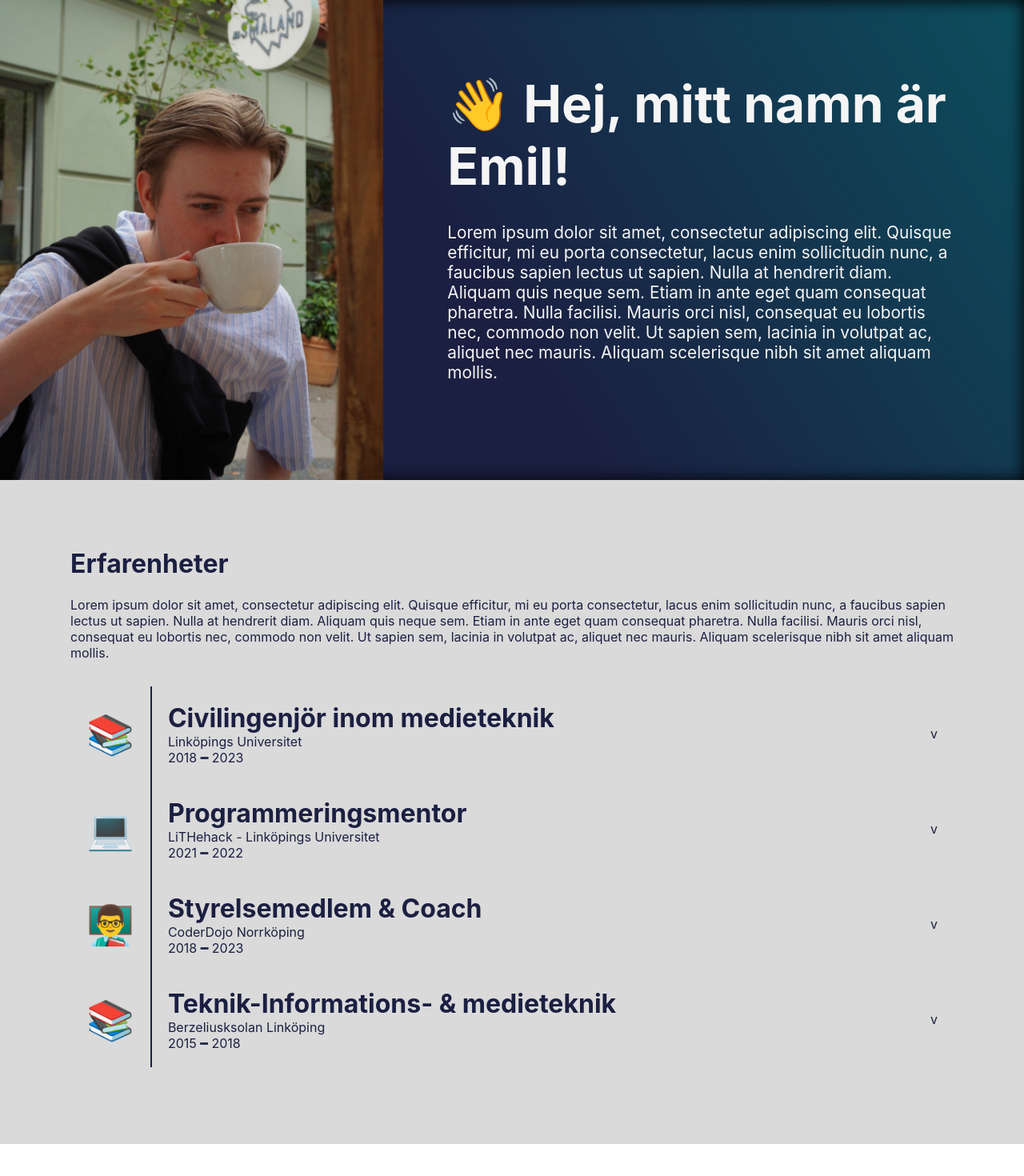
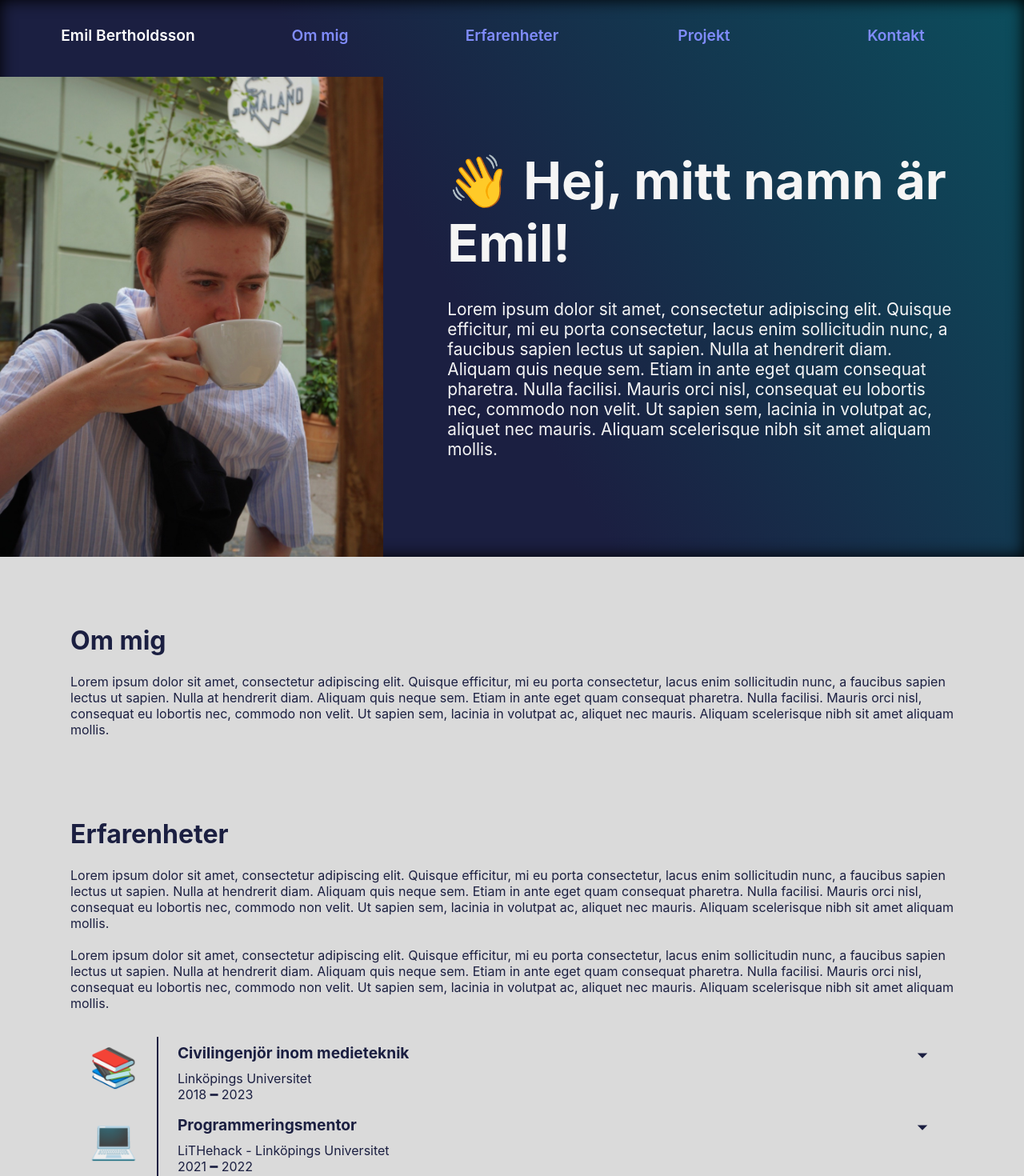
Before and after one commit to EmilBert/emilbert.gihub.io, a React (Create React App) app: page / in a window 1280 px wide. Shown: the top 1470 px of the page at 80% size. Before the commit the page ends 1430 px from the top, so only its background shows below. Built offline with nearby package versions, Linux system fonts and the light colour scheme.

Commit message:
navbar added

```diff
--- a/package.json
+++ b/package.json
@@ -8,7 +8,9 @@
     "@testing-library/user-event": "^12.8.3",
     "react": "^17.0.2",
     "react-dom": "^17.0.2",
+    "react-icons": "^4.3.1",
     "react-scripts": "4.0.3",
+    "react-scroll": "^1.8.5",
     "web-vitals": "^1.1.2"
   },
   "scripts": {
--- a/src/App.css
+++ b/src/App.css
@@ -1,6 +1,7 @@
 .App{
     width: 100%;
     background: #DADADA;
+    scroll-behavior: smooth;
     /*
     font-family: 'Montserrat', sans-serif;
     font-family: 'Roboto Mono', monospace;
@@ -10,8 +11,6 @@
 h3, p {
     margin:0
 }
-
-
 /* EXP LIST */
 .exp-list-container{
     overflow-x:auto;
@@ -24,51 +23,37 @@ h3, p {
     min-width: 600px;
     margin: 2rem 0;
     background:#DADADA;
-    border-radius: 1.2rem;
-    overflow: hidden;
+    /*border-radius: 1.2rem;
+    overflow: hidden;*/
+    transition: all 0.1s ease;
 }
 
 .exp-list tr{
     transition: all 0.4s ease;
     border-bottom: 2px solid #1B1F41;
+    transition: all 0.1s ease;
+    cursor: pointer;
 }
 .exp-list td {
-    padding:20px;
+    padding: 0.5rem 1.5rem;
+    vertical-align: top;
 }
-.exp-list td button{
-    border:0;
-    padding:10px 20px;
-    border-radius: 5px;
-    font-size: 1rem;
-}
-
-.exp-list tr button{
-    display:none;
-}
-
 .exp-list-item h3{
-    font-size: 2rem;
+    font-size: 1.2rem;
 }
 .exp-list-item .year .first-year{
     margin-bottom:0.5rem;
 }
-
-
-.exp-list tr:hover{
-    color:#DADADA;
-    background-color: #1B1F41;
+.exp-list tr:hover .content-td, .exp-list tr:hover .last-cell{
+    background-color: #cacacf;
 }
-
 .exp-list tr:hover h3{
     text-decoration: underline;
 }
 
-.exp-list .last-cell{
-    text-align: end;
-}
-
-.exp-list .last-cell p{
-    font-size: 1.2rem;
+.exp-list-item .split{
+    display:flex;
+    justify-content: space-between;
 }
 
 .exp-list-item .item-icon{
@@ -77,17 +62,80 @@ h3, p {
     border-right: 2px solid #1B1F41;
 }
 
+.exp-list-item .show{
+    border-bottom: 2px solid #1B1F41;
+}
+
+.exp-list-item .hide .content{
+    max-height:0;
+    transition: all 0.2s ease-in-out;
+    opacity: 0;
+    overflow: hidden;
+}
+
+.exp-list-item .show .content{
+    opacity: 1;
+    transition: all 0.3s ease-in-out;
+    max-height:10rem;
+    height:auto;
+    padding-bottom:1rem;
+}
+
 hr{
     border:1px #1B1F41 solid;
     margin:0;
 }
-
 .wrapper{
     width:100%;
     max-width:1200px;
     margin:auto;
+}
 
+nav{
+    position:fixed;
+    width: 100%;
+    z-index: 2;
+    padding-top: 1rem;
+    font-size:1.2rem;
 }
+nav .wrapper{
+    display: flex;
+    justify-content: space-around;
+    border-radius: 1rem;
+    transition: all 0.5s ease-in-out;
+    background-color: rgb(27, 31, 65, 0);
+}
+
+
+nav a{
+    padding:1rem;
+    transition: all 0.3s ease-in-out;
+    width: 15%;
+    text-align: center;
+    border-radius: 3px;
+    cursor: pointer;
+}
+
+nav a{
+    color:#808cfc;
+    font-weight: 600;
+}
+
+nav .bg-show{
+    background-color: rgb(27, 31, 65, 1);
+    -webkit-box-shadow: 0px 0px 30px 6px rgba(0,0,0,0.63);
+    box-shadow: 0px 0px 30px 6px rgba(0,0,0,0.63);
+}
+
+.my-name{
+    color:white;
+}
+
+nav a:hover{
+    color:#DADADA;
+}
+
+
 
 @keyframes transitionAppear {
     0% {
@@ -127,6 +175,8 @@ hr{
     display: flex;
     flex-wrap: wrap;
     min-height:35rem;
+
+    padding-top:6rem;
 
     overflow: hidden;
     -moz-box-shadow:    inset 0 0 20px #000000;
@@ -187,21 +237,13 @@ hr{
 }
 
 .section{
-    padding:2rem;
     overflow: hidden;
+    transition: all 0.5s;
+    color: #1B1F41;
+    padding:  4rem 3rem 1rem;
 }
 
-.section{
-    transition: all 0.5s;
-    color: #1B1F41;
-    padding:  4rem 3rem;
-}
 
-.section svg{
-    padding:2rem;
-    width:5rem;
-    fill:#1B1F41;
-}
 .text-card-container-parent{
     width:fit-content;
     margin:auto;
@@ -356,7 +398,44 @@ hr{
     .section-1 .text h1{
         padding:0;
         font-size: 7vw;
+    }
+    nav{
+        padding-top: 0;
+    }
+    nav .wrapper{
+        padding:1rem;
+    }
 
+
+    nav .wrapper{
+        display: block;
+        border-radius: 0;
+    }
+    nav .nav-button{
+        display:none;
+    }
+    .section{
+        padding-left:0.5rem;
+        padding-right:0.5rem;
+    }
+    .exp-list{
+        min-width:100%;
+        width: 100%;
+    }
+
+    .exp-list td {
+        padding: 0.5rem 1rem;
+        vertical-align: top;
+    }
+    .exp-list-item h3{
+        font-size: 1rem;
+    }
+
+    .exp-list-item .item-icon{
+        width:1.2rem;
+        padding:0.5rem;
+        font-size: 1.2rem;
+        border-right: 2px solid #1B1F41;
     }
 
     .section-1{
--- a/src/App.js
+++ b/src/App.js
@@ -1,17 +1,16 @@
 import './App.css';
 import me from './images/me.png';
-import cc from './images/cc.png';
-import cloth from './images/cloth.png';
-import dunwell from './images/dunwell.png';
-import scroll from './images/scroll.png';
-import bt from './images/bt.png';
+
+import Navbar from './Components/Navbar';
 import ExpSection from './Components/ExpSection';
+import ProjectSection from './Components/ProjectSection';
 import * as React from "react";
 
 function App() {
   return (
+    <div className="App" id="top">
+      <Navbar />
 
-    <div className="App">
       <div className="section-1">
           <div className="content">
             <img id="me" alt="me" src={me} />
@@ -23,7 +22,16 @@ function App() {
       </div>
 
       <div className="wrapper">
+
+        <div className="section" id="about-section">
+          <h1>Om mig</h1>
+          <p>Lorem ipsum dolor sit amet, consectetur adipiscing elit. Quisque efficitur, mi eu porta consectetur, lacus enim sollicitudin nunc, a faucibus sapien lectus ut sapien. Nulla at hendrerit diam. Aliquam quis neque sem. Etiam in ante eget quam consequat pharetra. Nulla facilisi. Mauris orci nisl, consequat eu lobortis nec, commodo non velit. Ut sapien sem, lacinia in volutpat ac, aliquet nec mauris. Aliquam scelerisque nibh sit amet aliquam mollis.</p>
+
+        </div>
+
         <ExpSection title={"Erfarenheter"} content={"Lorem ipsum dolor sit amet, consectetur adipiscing elit. Quisque efficitur, mi eu porta consectetur, lacus enim sollicitudin nunc, a faucibus sapien lectus ut sapien. Nulla at hendrerit diam. Aliquam quis neque sem. Etiam in ante eget quam consequat pharetra. Nulla facilisi. Mauris orci nisl, consequat eu lobortis nec, commodo non velit. Ut sapien sem, lacinia in volutpat ac, aliquet nec mauris. Aliquam scelerisque nibh sit amet aliquam mollis."}/>
+
+        <ProjectSection title={"Projekt"} content={"Lorem ipsum dolor sit amet, consectetur adipiscing elit. Quisque efficitur, mi eu porta consectetur, lacus enim sollicitudin nunc, a faucibus sapien lectus ut sapien. Nulla at hendrerit diam. Aliquam quis neque sem. Etiam in ante eget quam consequat pharetra. Nulla facilisi. Mauris orci nisl, consequat eu lobortis nec, commodo non velit. Ut sapien sem, lacinia in volutpat ac, aliquet nec mauris. Aliquam scelerisque nibh sit amet aliquam mollis."}/>
 
       </div>
     </div>
--- a/src/Components/ExpSection.js
+++ b/src/Components/ExpSection.js
@@ -1,19 +1,30 @@
 import React, { useState } from 'react';
-
-
+import { MdArrowDropDown } from 'react-icons/md';
+import { MdArrowDropUp } from 'react-icons/md';
 
 function Item(props) {
   const [emoji, setEmoji]         = useState(props.emoji);
   const [title, setTitle]         = useState(props.title);
   const [subTitle, setSubTitle]   = useState(props.subTitle);
   const [year, setYear]           = useState(props.year.split("-"));
+  const [content, setContent]     = useState(props.content);
+  const [selected, setSelected]   = useState(1);
 
-  const [selected, setSelected]           = useState(props.selected);
   return (
-    <tr className="exp-list-item">
+    <tr className="exp-list-item "  onClick={selected == 1 ? () => setSelected(0) : () => setSelected(1)}>
         <td className="item-icon">{emoji}</td>
-        <td><h3>{title} </h3><p>{subTitle} </p><p>{year[0]} ━ {year[1]}</p></td>
-        <td className="last-cell">v</td>
+        <td className={selected ? "content-td hide" : "content-td show"}>
+
+          <div className="split"><h3>{title} </h3><span className="drop"> {selected ? <MdArrowDropDown size={30} />: <MdArrowDropUp size={30}/>} </span></div>
+
+          <p>{subTitle} </p>
+          <p>{year[0]} ━ {year[1]}</p>
+          <span><p className="content">{content}</p></span>
+
+
+
+        </td>
+
     </tr>
   );
 }
@@ -22,10 +33,10 @@ function List(props) {
 
   const listContent =
   [
-    {"emoji":"📚","title":"Civilingenjör inom medieteknik", "subTitle":"Linköpings Universitet","year":"2018-2023" },
-    {"emoji":"💻","title":"Programmeringsmentor", "subTitle":"LiTHehack - Linköpings Universitet","year":"2021-2022" },
-    {"emoji":"👨‍🏫","title":"Styrelsemedlem & Coach", "subTitle":"CoderDojo Norrköping","year":"2018-2023" },
-    {"emoji":"📚","title":"Teknik-Informations- & medieteknik", "subTitle":"Berzeliusksolan Linköping","year":"2015-2018" }
+    {"emoji":"📚","title":"Civilingenjör inom medieteknik", "subTitle":"Linköpings Universitet","year":"2018-2023","content":"Lorem ipsum dolor sit amet, consectetur adipiscing elit. Quisque efficitur, mi eu porta consectetur, lacus enim sollicitudin nunc, a faucibus sapien lectus ut sapien. Nulla at hendrerit diam. Aliquam quis neque sem. Etiam in ante eget quam consequat pharetra. Nulla facilisi. Mauris orci nisl, consequat eu lobortis nec, commodo non velit. Ut sapien sem, lacinia in volutpat ac, aliquet nec mauris. Aliquam scelerisque nibh sit amet aliquam mollis."},
+    {"emoji":"💻","title":"Programmeringsmentor", "subTitle":"LiTHehack - Linköpings Universitet","year":"2021-2022","content":"Lorem ipsum dolor sit amet, consectetur adipiscing elit. Quisque efficitur, mi eu porta consectetur, lacus enim sollicitudin nunc, a faucibus sapien lectus ut sapien. Nulla at hendrerit diam. Aliquam quis neque sem. Etiam in ante eget quam consequat pharetra. Nulla facilisi. Mauris orci nisl, consequat eu lobortis nec, commodo non velit. Ut sapien sem, lacinia in volutpat ac, aliquet nec mauris. Aliquam scelerisque nibh sit amet aliquam mollis."},
+    {"emoji":"👨‍🏫","title":"Styrelsemedlem & Coach", "subTitle":"CoderDojo Norrköping","year":"2018-2023","content":"Lorem ipsum dolor sit amet, consectetur adipiscing elit. Quisque efficitur, mi eu porta consectetur, lacus enim sollicitudin nunc, a faucibus sapien lectus ut sapien. Nulla at hendrerit diam. Aliquam quis neque sem. Etiam in ante eget quam consequat pharetra. Nulla facilisi. Mauris orci nisl, consequat eu lobortis nec, commodo non velit. Ut sapien sem, lacinia in volutpat ac, aliquet nec mauris. Aliquam scelerisque nibh sit amet aliquam mollis." },
+    {"emoji":"📚","title":"Teknik-Informations- & medieteknik", "subTitle":"Berzeliusksolan Linköping","year":"2015-2018","content":"Lorem ipsum dolor sit amet, consectetur adipiscing elit. Quisque efficitur, mi eu porta consectetur, lacus enim sollicitudin nunc, a faucibus sapien lectus ut sapien. Nulla at hendrerit diam. Aliquam quis neque sem. Etiam in ante eget quam consequat pharetra. Nulla facilisi. Mauris orci nisl, consequat eu lobortis nec, commodo non velit. Ut sapien sem, lacinia in volutpat ac, aliquet nec mauris. Aliquam scelerisque nibh sit amet aliquam mollis." }
   ];
 
   const [selected, setSelected] = useState(0);
@@ -33,9 +44,11 @@ function List(props) {
   return (
     <div className="exp-list-container">
       <table className="exp-list">
+        <tbody>
         {listContent.map((exp) => (
-          <Item emoji={exp.emoji} title={exp.title} subTitle={exp.subTitle} year={exp.year} onClick/>
+          <Item selected = {true} emoji={exp.emoji} title={exp.title} subTitle={exp.subTitle} year={exp.year} content={exp.content} onClick/>
         ))}
+        </tbody>
       </table>
     </div>
   );
@@ -46,12 +59,11 @@ function ExpSection(props) {
   const [title, setTitle]       = useState(props.title);
   const [content, setContent]   = useState(props.content);
   return (
-    <div className="section">
+    <div className="section" id="exp-section">
       <h1>{title}</h1>
-      <p>{content}</p>
+      <p>{content}<br/><br/> Lorem ipsum dolor sit amet, consectetur adipiscing elit. Quisque efficitur, mi eu porta consectetur, lacus enim sollicitudin nunc, a faucibus sapien lectus ut sapien. Nulla at hendrerit diam. Aliquam quis neque sem. Etiam in ante eget quam consequat pharetra. Nulla facilisi. Mauris orci nisl, consequat eu lobortis nec, commodo non velit. Ut sapien sem, lacinia in volutpat ac, aliquet nec mauris. Aliquam scelerisque nibh sit amet aliquam mollis.</p>
       <List />
     </div>
-
   );
 }
 export default ExpSection;
--- /dev/null
+++ b/src/Components/Navbar.js
@@ -0,0 +1,33 @@
+import React, { useState, useEffect } from 'react';
+import {Link} from 'react-scroll'
+function Navbar(props) {
+
+    const [navbar, setNavbar] = useState(false);
+
+    const changeBackground = () => {
+        console.log(window.scrollY)
+        if (window.scrollY >= 66) {
+          setNavbar(true)
+        } else {
+          setNavbar(false)
+        }
+      }
+      useEffect(() => {
+        changeBackground()
+        window.addEventListener("scroll", changeBackground)
+      })
+
+  return (
+    <nav>
+        <div className={navbar ? "wrapper bg-show":"wrapper bg-hide"}>
+                <Link className="my-name"    activeClass="active" to="top" spy={true}  smooth={true}>Emil Bertholdsson</Link>
+                <Link className="nav-button" activeClass="active" to="about-section"   spy={true} smooth={true}>Om mig</Link>
+                <Link className="nav-button" activeClass="active" to="exp-section"     spy={true} smooth={true}>Erfarenheter</Link>
+                <Link className="nav-button" activeClass="active" to="project-section" spy={true} smooth={true}>Projekt</Link>
+                <Link className="nav-button" activeClass="active" to="contact-section" spy={true} smooth={true}>Kontakt</Link>
+        </div>
+    </nav>
+
+  );
+}
+export default Navbar;
--- /dev/null
+++ b/src/Components/ProjectSection.js
@@ -0,0 +1,20 @@
+import React, { useState } from 'react';
+import cc from './../images/cc.png';
+import cloth from './../images/cloth.png';
+import dunwell from './../images/dunwell.png';
+import scroll from './../images/scroll.png';
+import bt from './../images/bt.png';
+
+function ProjectSection(props) {
+  // Declare a new state variable, which we'll call "count"
+  const [title, setTitle]       = useState(props.title);
+  const [content, setContent]   = useState(props.content);
+  return (
+    <div className="section" id="project-section">
+      <h1>{title}</h1>
+      <p>{content}<br/><br/> Lorem ipsum dolor sit amet, consectetur adipiscing elit. Quisque efficitur, mi eu porta consectetur, lacus enim sollicitudin nunc, a faucibus sapien lectus ut sapien. Nulla at hendrerit diam. Aliquam quis neque sem. Etiam in ante eget quam consequat pharetra. Nulla facilisi. Mauris orci nisl, consequat eu lobortis nec, commodo non velit. Ut sapien sem, lacinia in volutpat ac, aliquet nec mauris. Aliquam scelerisque nibh sit amet aliquam mollis.</p>
+    </div>
+
+  );
+}
+export default ProjectSection;
```
Also changed, not shown: 1 other file (tests, documents, lock files or other folders).
